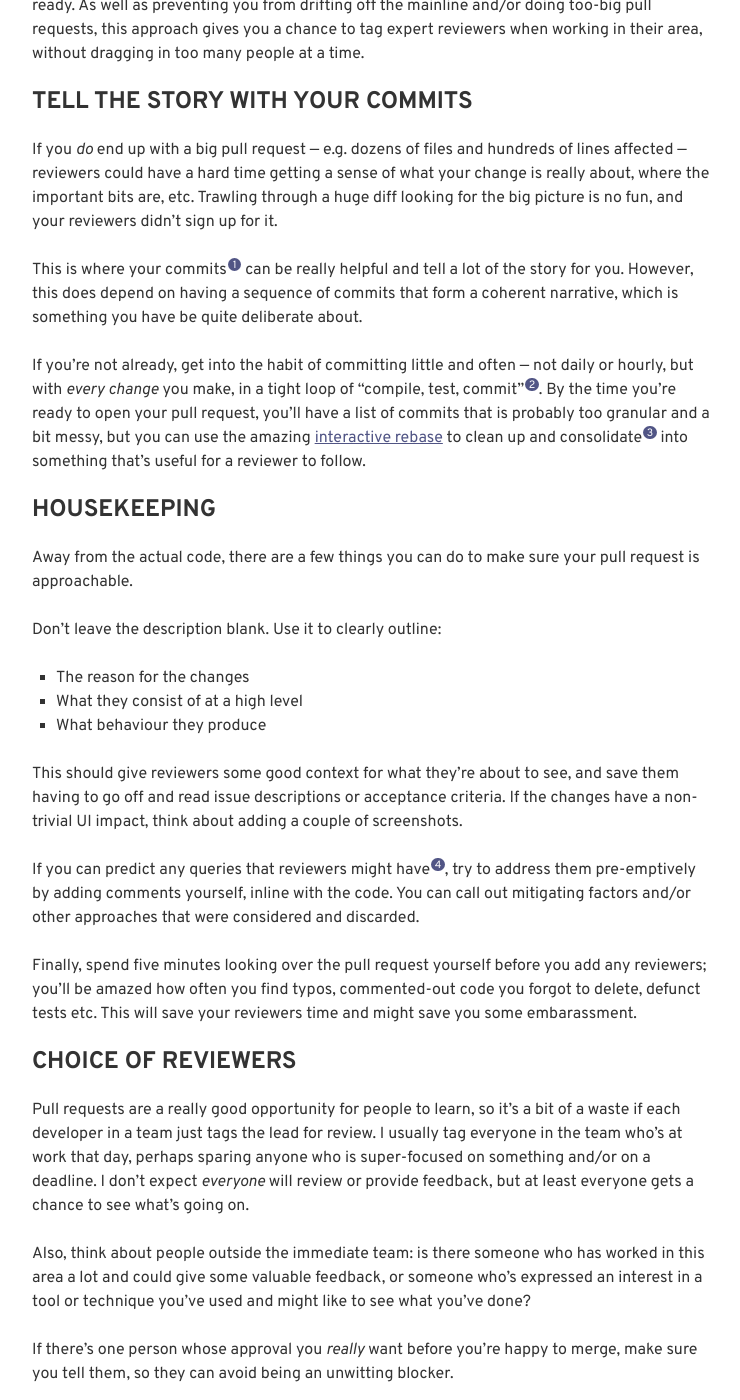
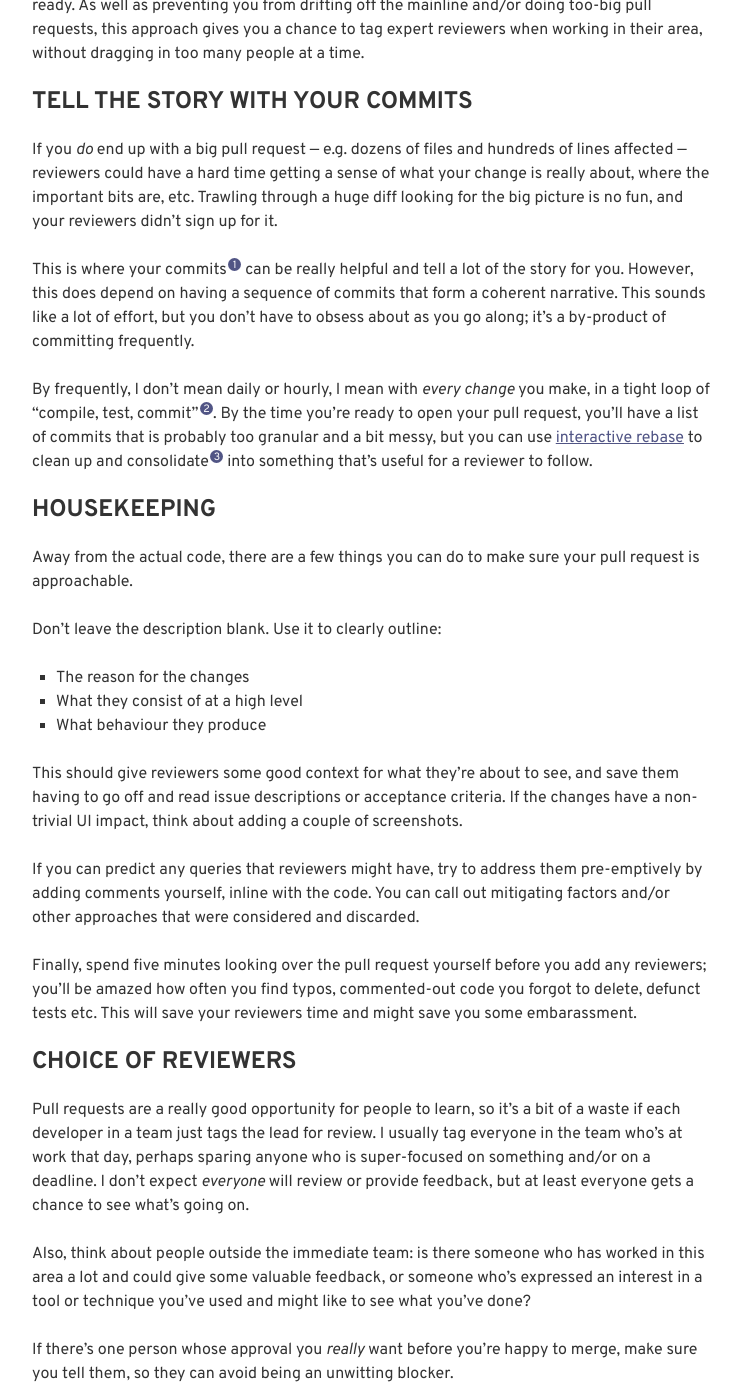
Before and after one commit to davidjgoss/davidjgoss.co, a Jekyll site: the page built from blog/_posts/2019-09-03-better-pull-requests.md, in a window 1280 px wide and 1400 px high, scrolled down 1161 px. Shown: the whole window, without its empty margins (268-1008 px from the left). Built offline with Jekyll 4.4.1, drawn with Linux system fonts in a browser that asks for light colours; some web fonts are replaced; some of the changed text lies outside the part shown.

Commit message:
clean up pull requests post a bit

```diff
--- a/blog/_posts/2019-09-03-better-pull-requests.md
+++ b/blog/_posts/2019-09-03-better-pull-requests.md
@@ -40,11 +40,11 @@ Once you get into actually adding your new functionality, keep to this mantra of
 
 If you _do_ end up with a big pull request --- e.g. dozens of files and hundreds of lines affected --- reviewers could have a hard time getting a sense of what your change is really about, where the important bits are, etc. Trawling through a huge diff looking for the big picture is no fun, and your reviewers didn't sign up for it.
 
-This is where your commits[^onlygit] can be really helpful and tell a lot of the story for you. However, this does depend on having a sequence of commits that form a coherent narrative, which is something you have be quite deliberate about.
+This is where your commits[^onlygit] can be really helpful and tell a lot of the story for you. However, this does depend on having a sequence of commits that form a coherent narrative. This sounds like a lot of effort, but you don't have to obsess about as you go along; it's a by-product of committing frequently.
 
 [^onlygit]: When I talk about commits, I am really only talking about Git; if you are using something else, I honestly don't know what to tell you.
 
-If you're not already, get into the habit of committing little and often --- not daily or hourly, but with _every change_ you make, in a tight loop of "compile, test, commit"[^compiletestcommit]. By the time you're ready to open your pull request, you'll have a list of commits that is probably too granular and a bit messy, but you can use the amazing [interactive rebase](https://tgvashworth.com/2014/02/24/rebase-you-interactively-for-great-good.html) to clean up and consolidate[^moarrebase] into something that's useful for a reviewer to follow.
+By frequently, I don't mean daily or hourly, I mean with _every change_ you make, in a tight loop of "compile, test, commit"[^compiletestcommit]. By the time you're ready to open your pull request, you'll have a list of commits that is probably too granular and a bit messy, but you can use [interactive rebase](https://tgvashworth.com/2014/02/24/rebase-you-interactively-for-great-good.html) to clean up and consolidate[^moarrebase] into something that's useful for a reviewer to follow.
 
 [^compiletestcommit]: There are [variations](https://medium.com/@kentbeck_7670/test-commit-revert-870bbd756864), but you get the idea.
 
```
Also changed, not shown: other parts of blog/_posts/2019-09-03-better-pull-requests.md (+1 -3 lines).
